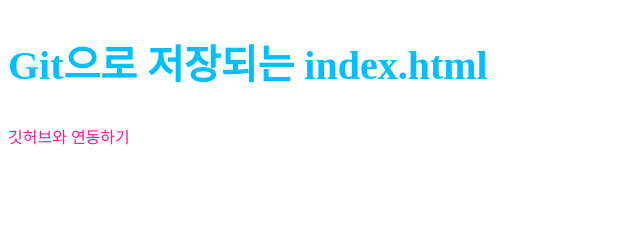
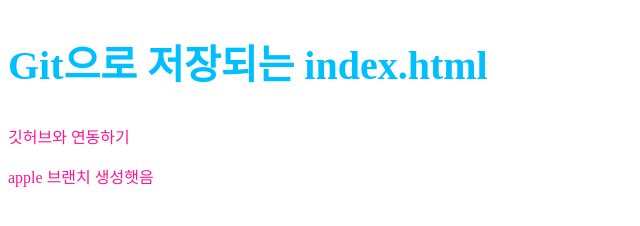
Before and after one commit to TIcording/test, a plain HTML site: page index.html in a window 1280 px wide. Shown: the whole page, without its empty margins (0-640 px from the left). Drawn offline with Linux system fonts and the light colour scheme.

Commit message:
p 태그에 branch 생성이라고 적음

```diff
--- a/index.html
+++ b/index.html
@@ -10,5 +10,6 @@
 <body>
     <h2>Git으로 저장되는 index.html</h2>
     <p>깃허브와 연동하기</p>
+    <p>apple 브랜치 생성햇음</p>
 </body>
 </html>
```
